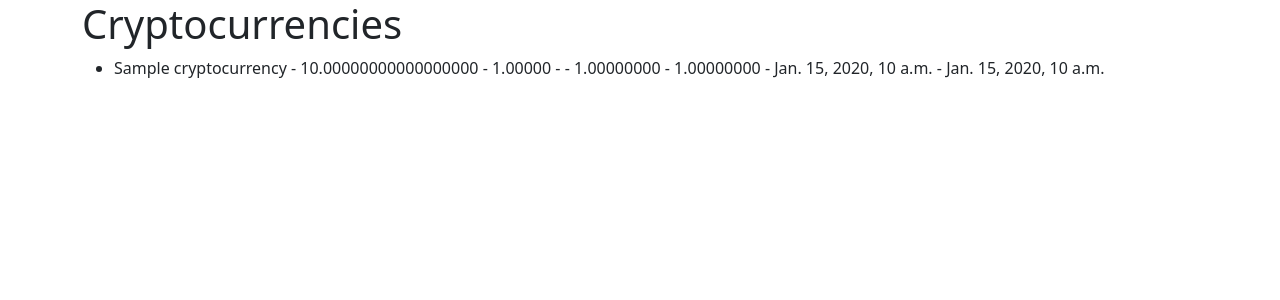
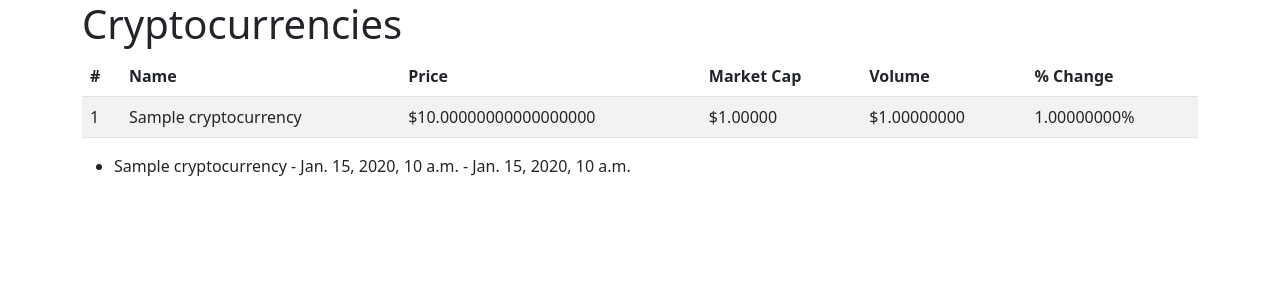
Before and after one commit to Ngel0/learning_API, a Django app: template cryptodata/templates/cryptodata/cryptocurrency_list.html in a window 1280 px wide. Shown: the top 300 px of the page. Run offline with Django 4.2, Linux system fonts and the light colour scheme; the template is opened without the code that fills it: values that come from a table or form of the project are taken from there, others are empty; tables that the repository leaves empty hold one stand-in row (values such as "Sample post").

Commit message:
added basic bootstrap table to display coins

```diff
--- a/cryptodata/templates/cryptodata/cryptocurrency_list.html
+++ b/cryptodata/templates/cryptodata/cryptocurrency_list.html
@@ -1,11 +1,35 @@
-{% extends "base.html" %}  <!-- Replace 'base.html' with your base template -->
+{% extends "base.html" %}
 {% block title %}Crypto Coins Prices{% endblock %}
 {% block content %}
-    <h1>Cryptocurrencies</h1>
+<h1>Cryptocurrencies</h1>
+<table class="table table-striped">
+    <thead>
+        <tr>
+            <th>#</th>
+            <th>Name</th>
+            <th>Price</th>
+            <th>Market Cap</th>
+            <th>Volume</th>
+            <th>% Change</th>
+        </tr>
+    </thead>
+    <tbody>
+        {% for coin in cryptocurrencies %}
+        <tr>
+            <td>{{ forloop.counter }}</td>
+            <td>{{ coin.name }}</td>
+            <td>${{ coin.price }}</td>
+            <td>${{ coin.market_cap }}</td>
+            <td>${{ coin.volume }}</td>
+            <td>{{ coin.percent_change }}%</td>
+        </tr>
+        {% endfor %}
+    </tbody>
+</table>
+
     <ul>
         {% for coin in cryptocurrencies %}
-            <li>{{ coin.name }} - {{ coin.price }} - {{ coin.market_cap }} - {{ coin.volume_usd }} - {{ coin.volume }} - {{ coin.percent_change }} - {{ coin.created_at }} - {{ coin.updated_at }}</li>
-            <!-- Add any other fields you want to display -->
+            <li>{{ coin.name }} - {{ coin.created_at }} - {{ coin.updated_at }}</li>
         {% empty %}
             <li>No cryptocurrencies found.</li>
         {% endfor %}
```
